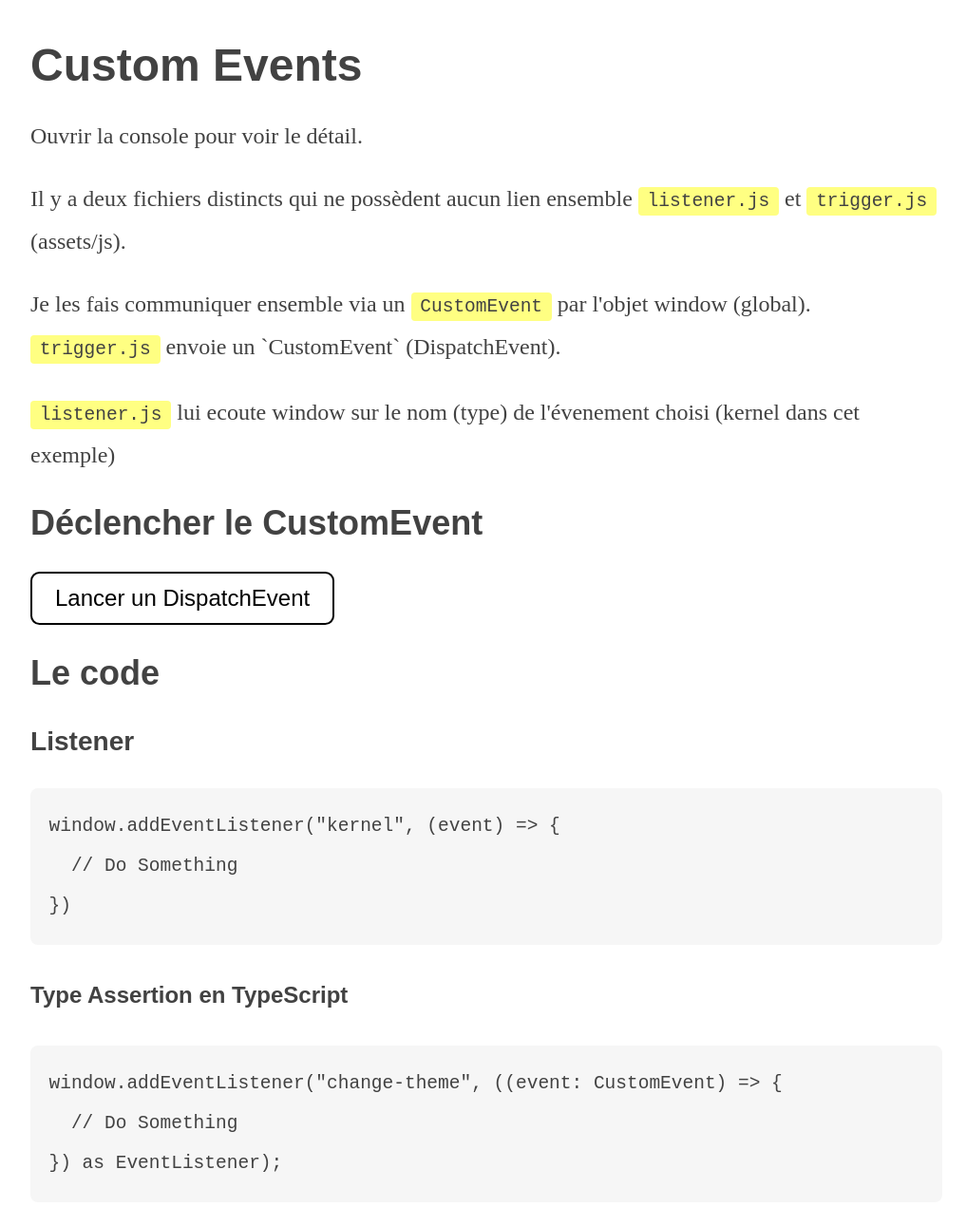
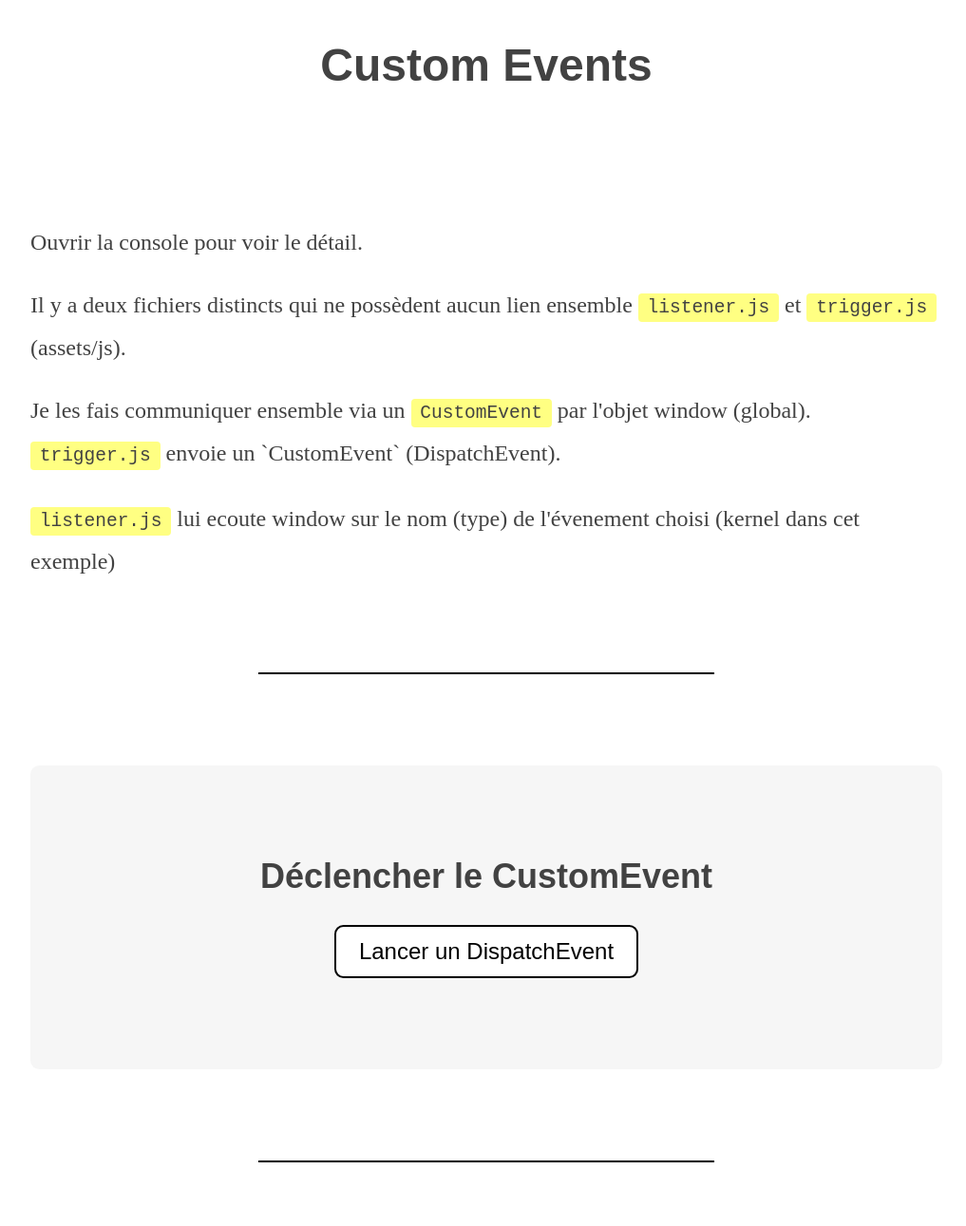
Before and after one commit to nicolaswendling/poc-custom-event, a website built with Vite: page index.html in a window 1280 px wide. Shown: the top 1291 px of the page at 95% size, without its empty margins (128-1145 px from the left). Built offline with nearby package versions, Linux system fonts and the light colour scheme.

Commit message:
Some CSS

```diff
--- a/assets/css/style.css
+++ b/assets/css/style.css
@@ -13,15 +13,33 @@ h3,
 h4 {
   font-family: sans-serif;
 }
+h1 {
+  text-align: center;
+  margin-bottom: 3em;
+}
+hr {
+  margin: 4em auto;
+  max-width: 20em;
+  border: none;
+  border-top: 0.1em solid #000;
+}
 code {
   background-color: #ffff007d;
   padding: 0.2em 0.5em;
   border-radius: 0.2em;
 }
+.cta,
 pre {
   padding: 1em;
   background-color: #f6f6f6;
   border-radius: 0.4em;
+}
+.cta {
+  text-align: center;
+  padding: 4em;
+}
+.cta h2 {
+  margin-top: 0;
 }
 button {
   cursor: pointer;
--- a/index.html
+++ b/index.html
@@ -23,8 +23,16 @@
         <code>listener.js</code> lui ecoute window sur le nom (type) de
         l'évenement choisi (kernel dans cet exemple)
       </p>
-      <h2>Déclencher le CustomEvent</h2>
-      <button id="trigger">Lancer un DispatchEvent</button>
+
+      <hr />
+
+      <div class="cta">
+        <h2>Déclencher le CustomEvent</h2>
+        <button id="trigger">Lancer un DispatchEvent</button>
+      </div>
+
+      <hr />
+
       <h2>Le code</h2>
       <h3>Listener</h3>
       <pre>
@@ -38,6 +46,9 @@ window.addEventListener("change-theme", ((event: CustomEvent) => {
   // Do Something
 }) as EventListener);</pre
       >
+
+      <hr />
+
       <h3>Dispatcher (trigger)</h3>
       <p>
         La différence entre Event et CustomEvent c'est le fait que tu peux
```
